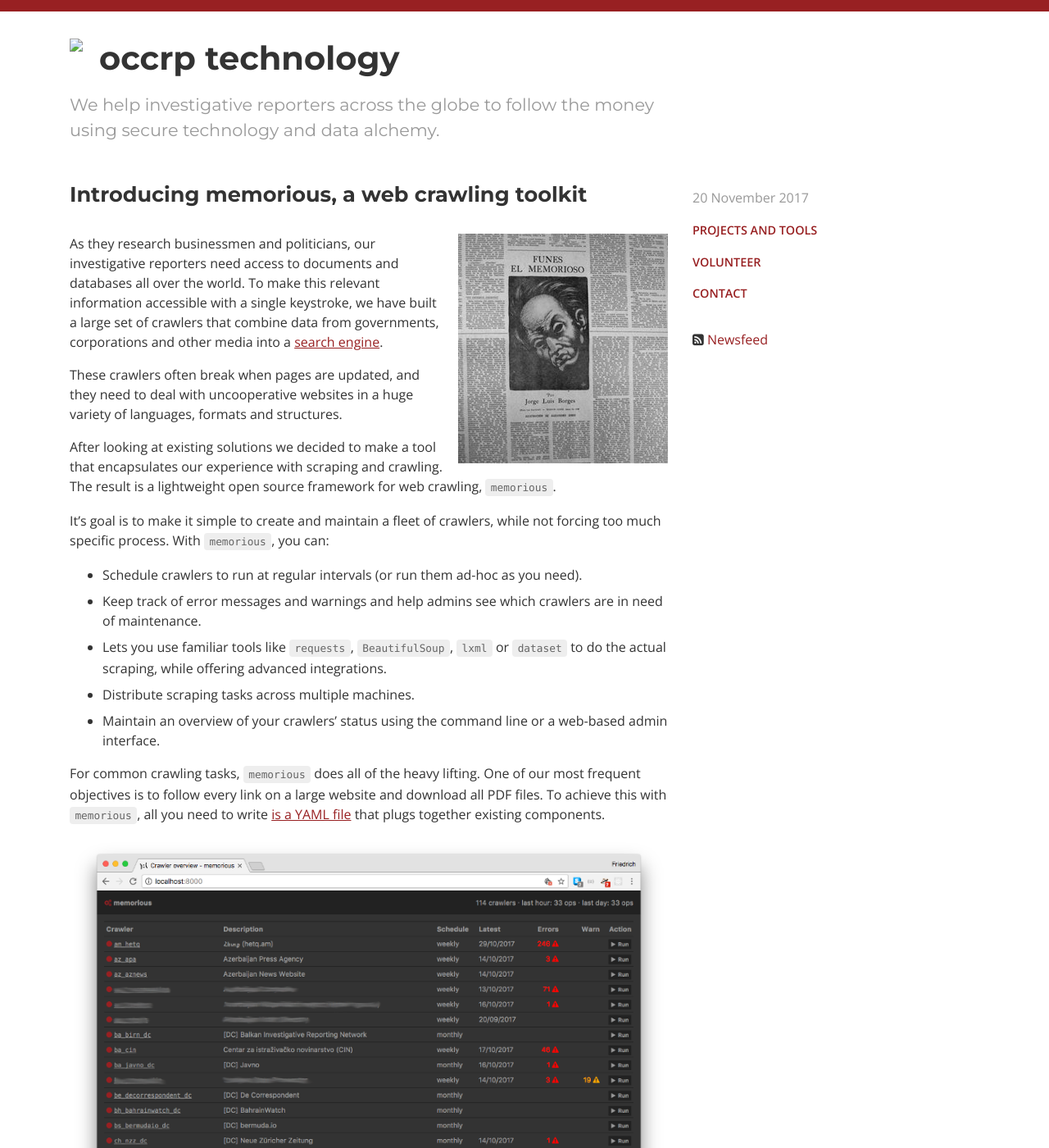
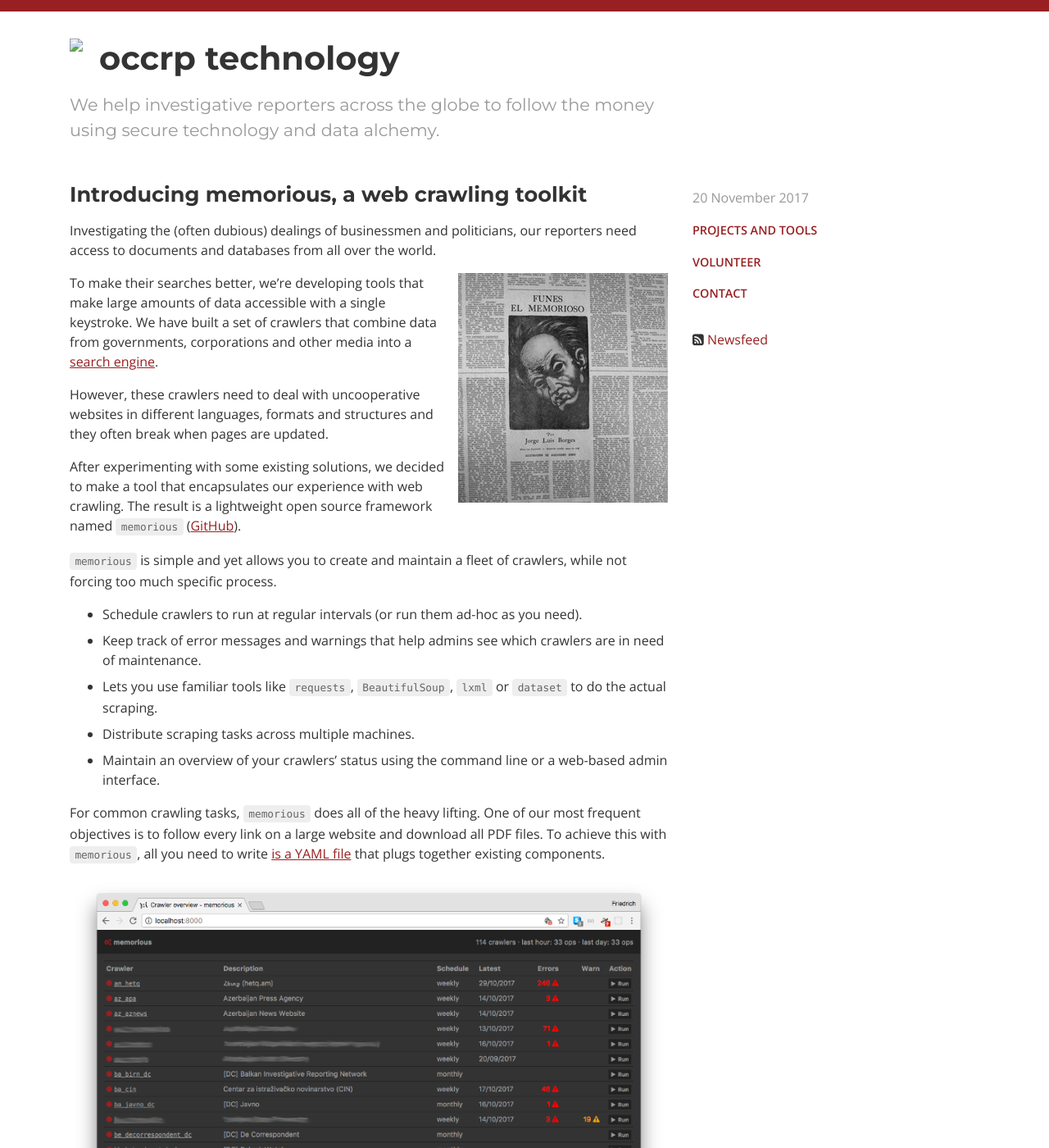
Before and after one commit to occrp/tech.occrp.org, a Jekyll site: the page built from blog/_posts/2017-11-20-memorious.md, in a window 1280 px wide and 1400 px high. Shown: the whole window at 82% size. Built offline with Jekyll 4.4.1, drawn with Linux system fonts in a browser that asks for light colours; Markdown is read by kramdown in place of the engine named in the settings; some of the changed text lies outside the part shown.

Commit message:
aida edit

```diff
--- a/blog/_posts/2017-11-20-memorious.md
+++ b/blog/_posts/2017-11-20-memorious.md
@@ -8,30 +8,34 @@
     story for error logging, timed runs and component re-use.
 ---
 
+Investigating the (often dubious) dealings of businessmen and politicians,
+our reporters need access to documents and databases from all over the
+world.
+
 <img src="/assets/images/2017-11/funes.png" class="img-right">
 
-As they research businessmen and politicians, our investigative reporters
-need access to documents and databases all over the world. To make this
-relevant information accessible with a single keystroke, we have built a
-large set of crawlers that combine data from governments, corporations and
-other media into a [search engine](https://data.occrp.org).
+To make their searches better, we're developing tools that make large
+amounts of data accessible with a single keystroke. We have built a set
+of crawlers that combine data from governments, corporations and other
+media into a [search engine](https://data.occrp.org).
 
-These crawlers often break when pages are updated, and they need to deal
-with uncooperative websites in a huge variety of languages, formats
-and structures.
+However, these crawlers need to deal with uncooperative websites in
+different languages, formats and structures and they often break when
+pages are updated.
 
-After looking at existing solutions we decided to make a tool that encapsulates
-our experience with scraping and crawling. The result is a lightweight open source framework
-for web crawling, `memorious`.
+After experimenting with some existing solutions, we decided to make a
+tool that encapsulates our experience with web crawling. The result is a
+lightweight open source framework named `memorious`
+([GitHub](https://github.com/alephdata/memorious)).
 
-It's goal is to make it simple to create and maintain a fleet of crawlers,
-while not forcing too much specific process. With `memorious`, you can:
+`memorious` is simple and yet allows you to create and maintain a fleet
+of crawlers, while not forcing too much specific process.
 
 * Schedule crawlers to run at regular intervals (or run them ad-hoc as you need).
-* Keep track of error messages and warnings and help admins see which crawlers
+* Keep track of error messages and warnings that help admins see which crawlers
   are in need of maintenance.
 * Lets you use familiar tools like `requests`, `BeautifulSoup`, `lxml` or
-  `dataset` to do the actual scraping, while offering advanced integrations.
+  `dataset` to do the actual scraping.
 * Distribute scraping tasks across multiple machines.
 * Maintain an overview of your crawlers' status using the command line or a
   web-based admin interface.
@@ -62,17 +66,17 @@
 
 Within OCCRP, `memorious` is used to feed documents and structured data into
 [aleph](https://github.com/alephdata/aleph) via an API, which means documents
-become searchable as soon as they have been crawled. There they will also
-be sent through OCR and entity extraction so they can link into an investigative
-knowledge graph.
+become searchable as soon as they have been crawled. There, they will also
+be sent through OCR and entity recognition. `aleph` aims to use these extracted
+entities as bridges that link a given document to other databases and documents.
 
 For a more detailed description of what `memorious` can do, see the
 [documentation](https://memorious.readthedocs.io) and check out our
 [example project](https://github.com/alephdata/memorious/tree/master/example).
-You can try `memorious` out by running it locally in [development mode](https://memorious.readthedocs.io/en/latest/installation.html#development-mode),
+You can try `memorious` by running it locally in [development mode](https://memorious.readthedocs.io/en/latest/installation.html#development-mode),
 and, of course, we also have a Docker setup for robust production deployment.
 
-As we continually improve our own crawler development at OCCRP, we'll be adding
+As we continually improve our crawler infrastructure at OCCRP, we'll be adding
 features to `memorious` for everyone to use. Similarly, we'd love input from the data
 journalism and open data communities; [issues](https://github.com/alephdata/memorious/issues)
 and [PRs](https://github.com/alephdata/memorious) are welcome.
```
